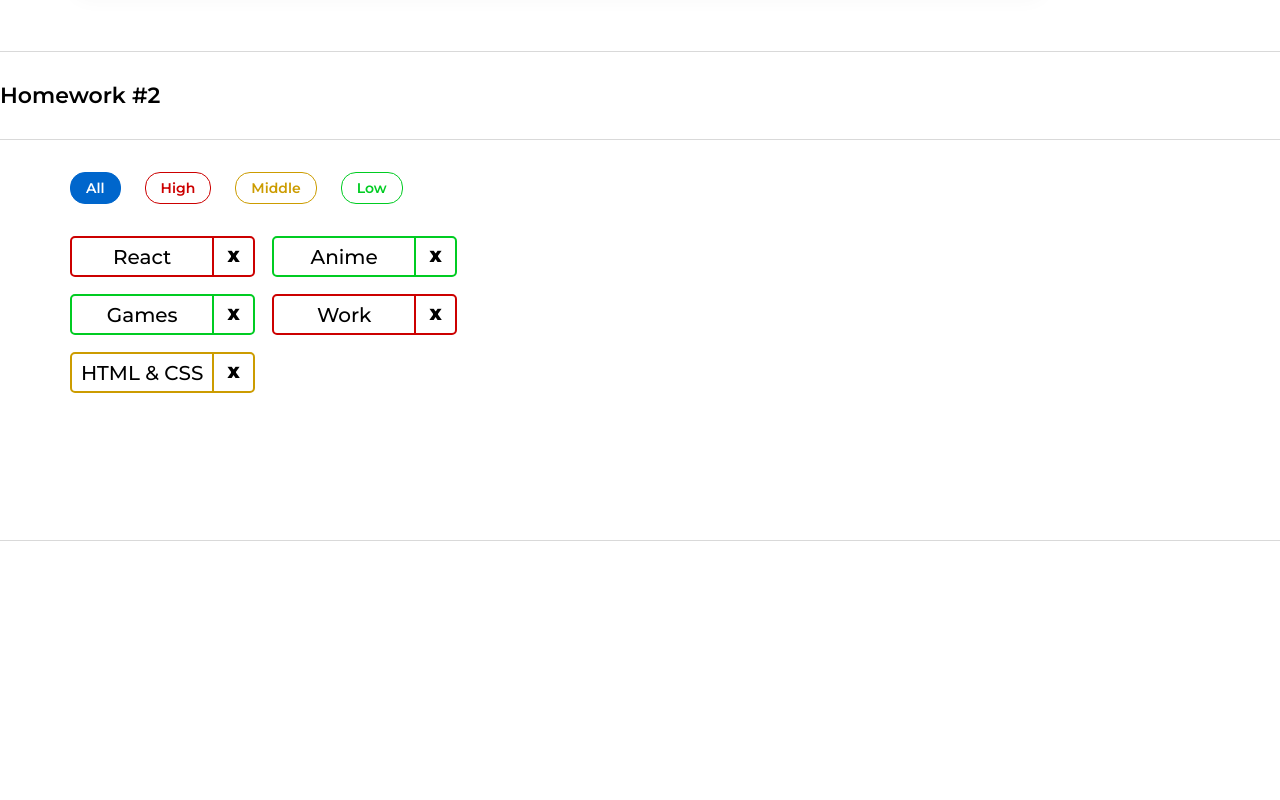
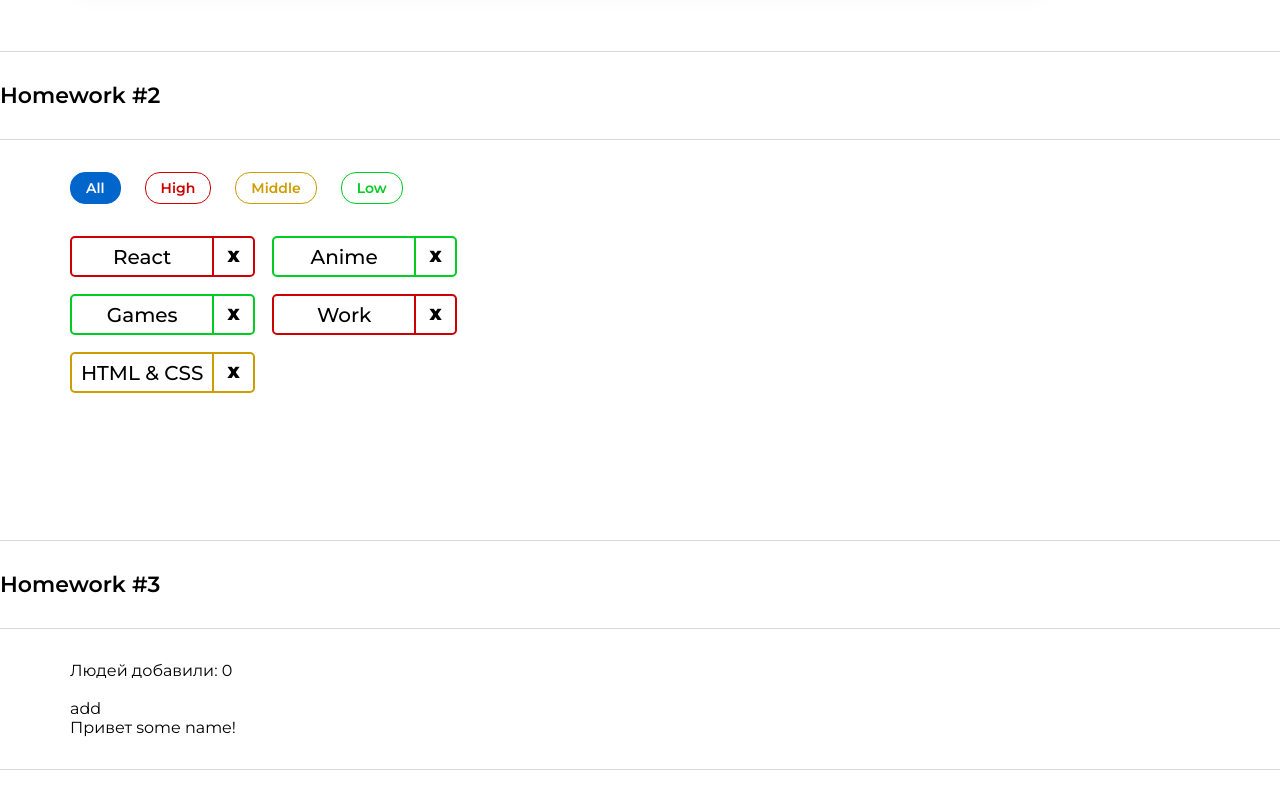
Before and after one commit to rzalyaev/hws2, a React (Create React App) app: page / in a window 1280 px wide. Shown: the part 371-1171 px from the top of the page. Before the commit the page ends 942 px from the top, so only its background shows below. Built offline with nearby package versions, Linux system fonts and the light colour scheme.

Commit message:
Uncomment HW3 component

```diff
--- a/src/s1-main/App.tsx
+++ b/src/s1-main/App.tsx
@@ -2,14 +2,15 @@
 import s from './App.module.css'
 import HW1 from '../s2-homeworks/hw01/HW1'
 import HW2 from '../s2-homeworks/hw02/HW2'
+import HW3 from "../s2-homeworks/hw03/HW3";
 
 function App() {
     return (
         <div className={s.App}>
             <HW1/>
             <HW2/>
+            <HW3/>
             {/*раскомментировать по ходу выполнения*/}
-            {/*<HW3/>*/}
             {/*<HW4/>*/}
 
             {/*при выполнении дз 5 и более - закомментировать здесь дз 1-4, так как они есть внутри дз 5*/}
```
